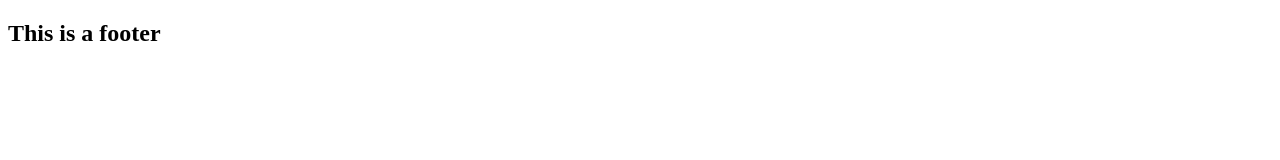
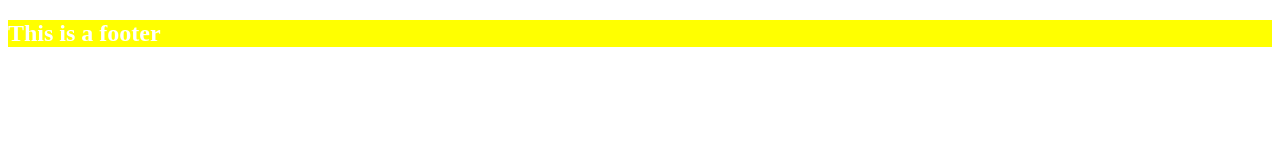
Before and after one commit to kawsar-hussain/git-test, a plain HTML site: page footer.html in a window 1280 px wide. Drawn offline with Linux system fonts and the light colour scheme.

Commit message:
Applied css #2

```diff
--- a/footer.html
+++ b/footer.html
@@ -6,6 +6,6 @@
     <title> Footer </title>
 </head>
 <body>
-    <h2>This is a footer</h2>
+    <h2 style="background-color: yellow; color: white; padding: 5 px;">This is a footer</h2>
 </body>
 </html>
```
